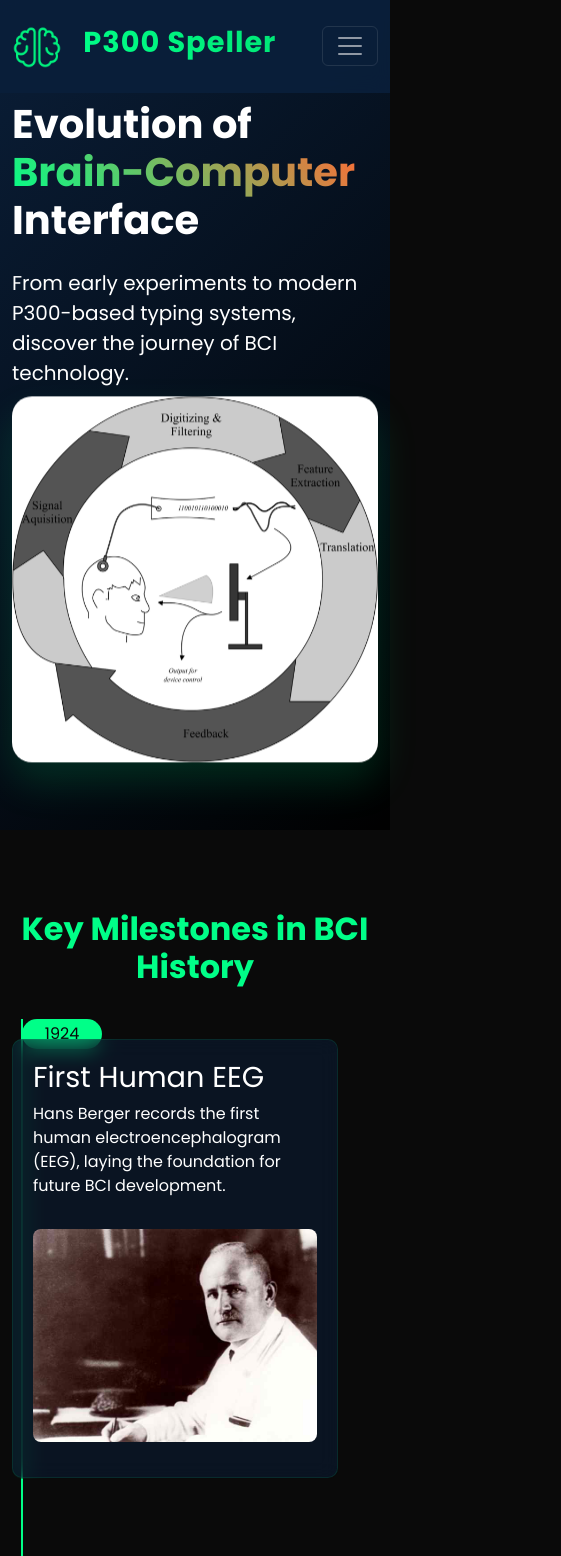
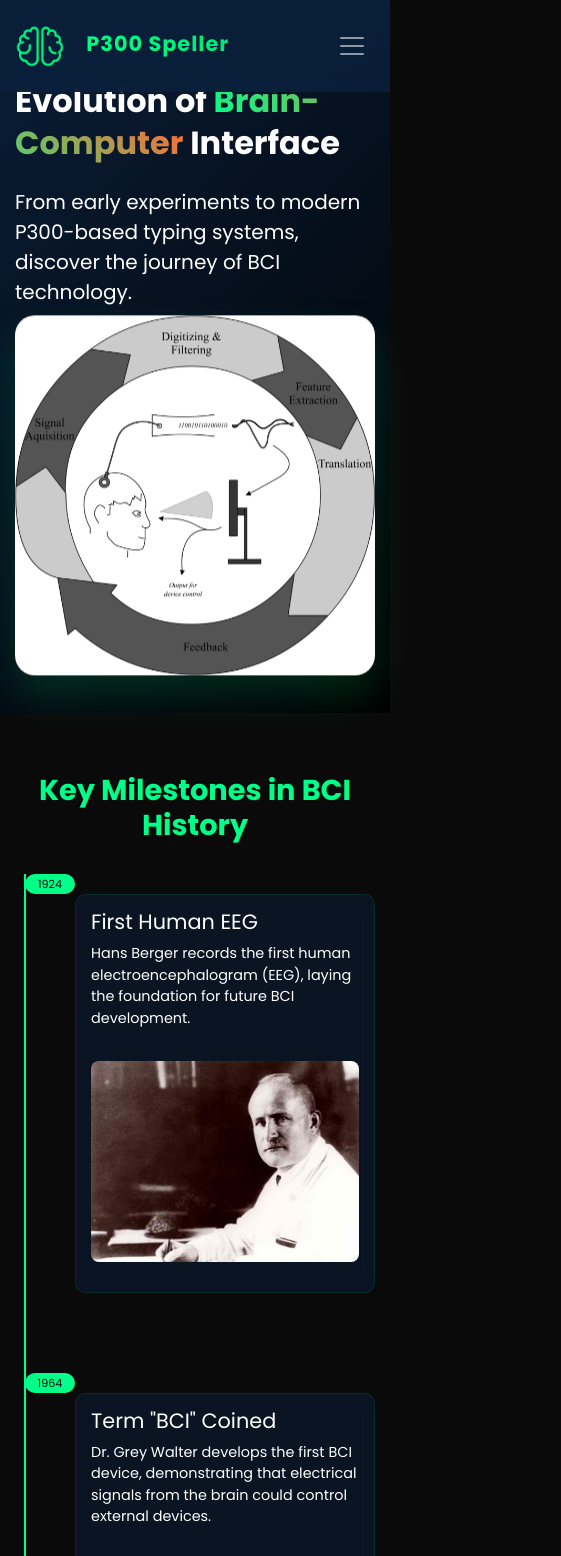
Before and after one commit to FathyMosad21/BCI, a website: page historic.html in a window 390 px wide. Shown: the top 1556 px of the page, 561 px wide, since content can reach past the window. Drawn offline with nearby package versions, Linux system fonts and the light colour scheme.

Commit message:
Update historic.css

```diff
--- a/historic.css
+++ b/historic.css
@@ -18,9 +18,7 @@ body {
     color: var(--light);
 }
 
-
-/* Navigation styles (same as other pages) */
-
+/* Navigation styles */
 .navbar {
     background: rgba(10, 31, 58, 0.95);
     backdrop-filter: blur(10px);
@@ -74,6 +72,7 @@ body {
     border-radius: 30px;
     margin-left: 2rem;
     transition: all 0.3s ease;
+    text-decoration: none;
 }
 
 .btn-logout:hover {
@@ -81,9 +80,7 @@ body {
     color: var(--secondary);
 }
 
-
 /* History Hero Section */
-
 .history-hero {
     padding: 140px 0 80px;
     background: linear-gradient(135deg, rgba(10, 31, 58, 0.95), rgba(0, 0, 0, 0.95));
@@ -113,9 +110,7 @@ body {
     transform: scale(1.05);
 }
 
-
 /* Timeline Section */
-
 .timeline-section {
     padding: 80px 0;
     position: relative;
@@ -209,9 +204,7 @@ body {
     margin: 15px 0;
 }
 
-
 /* Evolution Section */
-
 .evolution-section {
     padding: 80px 0;
     background: rgba(10, 31, 58, 0.3);
@@ -270,9 +263,7 @@ body {
     transform: translateY(-50%);
 }
 
-
 /* Interactive Development Cards */
-
 .development-cards {
     display: grid;
     grid-template-columns: repeat(auto-fit, minmax(250px, 1fr));
@@ -305,9 +296,7 @@ body {
     line-height: 1.5;
 }
 
-
-/* FadeIn Animation */
-
+/* Animations */
 @keyframes fadeInUp {
     from {
         opacity: 0;
@@ -319,43 +308,6 @@ body {
     }
 }
 
-
-/* Responsive Design */
-
-@media (max-width: 992px) {
-    .history-hero {
-        padding: 100px 0 60px;
-    }
-    .section-title {
-        font-size: 3rem;
-    }
-    .timeline-item {
-        width: 100%;
-        padding: 20px 0;
-        text-align: left !important;
-    }
-    .timeline-item::before {
-        left: 10px;
-    }
-    .timeline::before {
-        left: 10px;
-    }
-}
-
-@media (max-width: 768px) {
-    .section-heading {
-        font-size: 2rem;
-        margin-bottom: 2rem;
-    }
-    .evolution-grid,
-    .development-cards {
-        grid-template-columns: 1fr;
-    }
-    .history-hero .section-title {
-        font-size: 2.5rem;
-    }
-}
-/* Basic animations */
 @keyframes slideInFromLeft {
     0% {
         transform: translateX(-100px);
@@ -446,15 +398,6 @@ body {
     animation: fadeIn 1s ease-out;
 }
 
-.nav-link {
-    position: relative;
-    overflow: hidden;
-}
-
-.nav-link::after {
-    animation: slideInFromLeft 0.3s ease-out;
-}
-
 /* Hover animations */
 .evolution-card:hover {
     transform: translateY(-10px) scale(1.02);
@@ -467,22 +410,198 @@ body {
     box-shadow: 0 10px 20px rgba(0, 255, 136, 0.2);
 }
 
-/* Intersection Observer for Timeline Items */
-.timeline-item {
-    opacity: 0;
-    transform: translateY(50px);
-    transition: all 0.6s ease-out;
+/* Responsive Design - Mobile First */
+@media (max-width: 1200px) {
+    .evolution-grid {
+        grid-template-columns: repeat(auto-fit, minmax(280px, 1fr));
+    }
+
+    .development-cards {
+        grid-template-columns: repeat(auto-fit, minmax(220px, 1fr));
+    }
 }
 
-.timeline-item.visible {
-    opacity: 1;
-    transform: translateY(0);
+@media (max-width: 992px) {
+    .history-hero {
+        padding: 120px 0 60px;
+    }
+
+    .section-title {
+        font-size: 3rem;
+    }
+
+    .navbar-nav {
+        text-align: center;
+    }
+
+    .nav-link {
+        margin: 0.5rem 0;
+    }
+
+    .btn-logout {
+        margin-left: 0;
+        margin-top: 1rem;
+        display: inline-block;
+    }
+
+    .timeline-item {
+        width: 100%;
+        padding: 20px 0;
+        text-align: left !important;
+    }
+
+    .timeline-item::before {
+        left: 10px;
+    }
+
+    .timeline::before {
+        left: 10px;
+    }
+
+    .timeline-item:nth-child(odd) {
+        left: 0;
+        padding-right: 0;
+        padding-left: 60px;
+    }
+
+    .timeline-item:nth-child(even) {
+        left: 0;
+        padding-left: 60px;
+    }
+
+    .timeline-item:nth-child(odd)::before,
+    .timeline-item:nth-child(even)::before {
+        left: 10px;
+        right: auto;
+    }
 }
 
-/* Responsive animations */
 @media (max-width: 768px) {
+    .section-heading {
+        font-size: 2rem;
+        margin-bottom: 2rem;
+    }
+
+    .evolution-grid,
+    .development-cards {
+        grid-template-columns: 1fr;
+        gap: 1.5rem;
+    }
+
+    .history-hero .section-title {
+        font-size: 2.5rem;
+    }
+
+    .history-hero {
+        padding: 100px 0 40px;
+    }
+
+    .timeline-section {
+        padding: 60px 0;
+    }
+
+    .evolution-section {
+        padding: 60px 0;
+    }
+
+    .evolution-card,
+    .dev-card {
+        padding: 1.5rem;
+    }
+
+    .timeline-content {
+        padding: 15px;
+    }
+
+    .timeline-content h3 {
+        font-size: 1.5rem;
+    }
+
+    .brand-text {
+        font-size: 1.5rem;
+    }
+
+    .navbar-toggler {
+        border: none;
+        padding: 0.25rem 0.5rem;
+    }
+
+    .navbar-toggler:focus {
+        box-shadow: none;
+    }
+}
+
+@media (max-width: 576px) {
+    .history-hero .section-title {
+        font-size: 2rem;
+        line-height: 1.3;
+    }
+
+    .section-heading {
+        font-size: 1.8rem;
+    }
+
+    .brand-text {
+        font-size: 1.3rem;
+    }
+
+    .timeline-item {
+        padding-left: 40px;
+    }
+
+    .timeline-item::before {
+        width: 60px;
+        height: 25px;
+        line-height: 25px;
+        font-size: 0.8rem;
+    }
+
+    .evolution-card h3,
+    .dev-card h3 {
+        font-size: 1.3rem;
+    }
+
+    .evolution-card,
+    .dev-card {
+        padding: 1.2rem;
+    }
+
+    .timeline-content h3 {
+        font-size: 1.3rem;
+    }
+
+    .timeline-content p {
+        font-size: 0.9rem;
+    }
+
     .history-hero .content-left,
     .history-hero .content-right {
         animation: fadeIn 1s ease-out;
     }
 }
+
+@media (max-width: 480px) {
+    .history-hero {
+        padding: 80px 0 30px;
+    }
+
+    .container {
+        padding: 0 15px;
+    }
+
+    .timeline-item {
+        padding-left: 30px;
+    }
+
+    .timeline-item::before {
+        width: 50px;
+        height: 20px;
+        line-height: 20px;
+        font-size: 0.7rem;
+    }
+
+    .evolution-card,
+    .dev-card {
+        padding: 1rem;
+    }
+}
```
